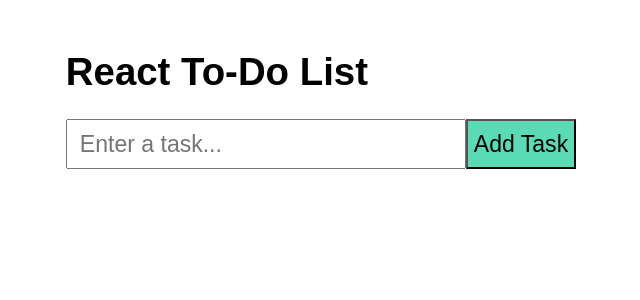
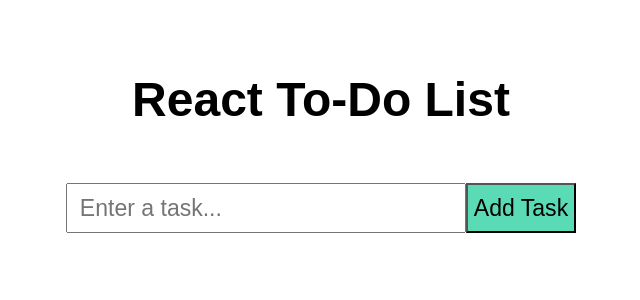
Before and after one commit to lostonpurpose/react-todo-list, a React (Vite) app: page / in a window 1280 px wide. Shown: the top 300 px of the page, without its empty margins (319-959 px from the left). Built offline with nearby package versions, Linux system fonts and the light colour scheme.

Commit message:
further styling

```diff
--- a/src/App.css
+++ b/src/App.css
@@ -2,10 +2,15 @@
     box-sizing: border-box;
 }
 
+h1 {
+    text-align: center;
+    font-size: 3rem;
+    margin-bottom: 3.5rem;
+}
 body {
     display: flex;
     justify-content: center;
-    margin-top: 1.5rem;
+    margin-top: 2.5rem;
     font-family: Arial, Helvetica, sans-serif;
     font-size: larger;
 }
@@ -15,7 +20,7 @@ input {
     height: 50px;
     font-size: larger;
     padding: 12px;
-    margin-bottom: 30px;
+    margin-bottom: 40px;
 }
 
 button {
@@ -61,10 +66,6 @@ span:hover {
     /* text-decoration: line-through; */
 }
 
-.task-list li.completed {
-
-}
-
 .task-list button {
     background-color: rgb(255, 156, 156);
     height: 33px;
```
